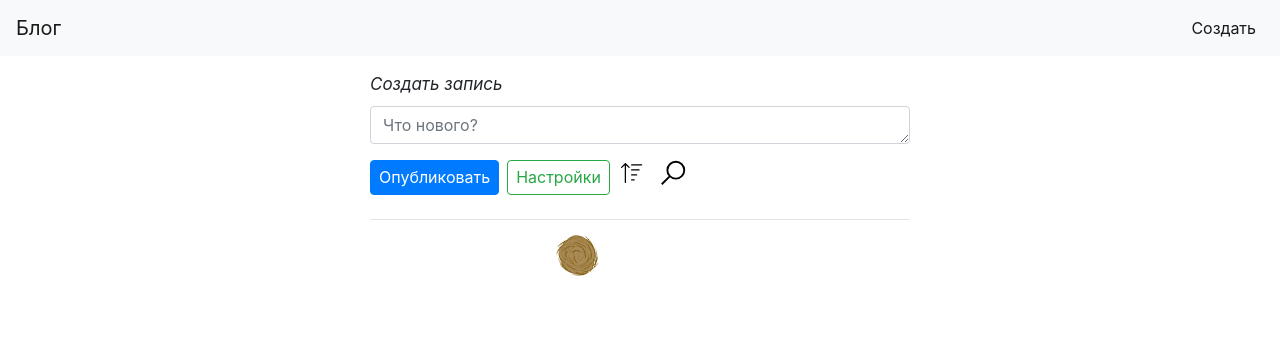
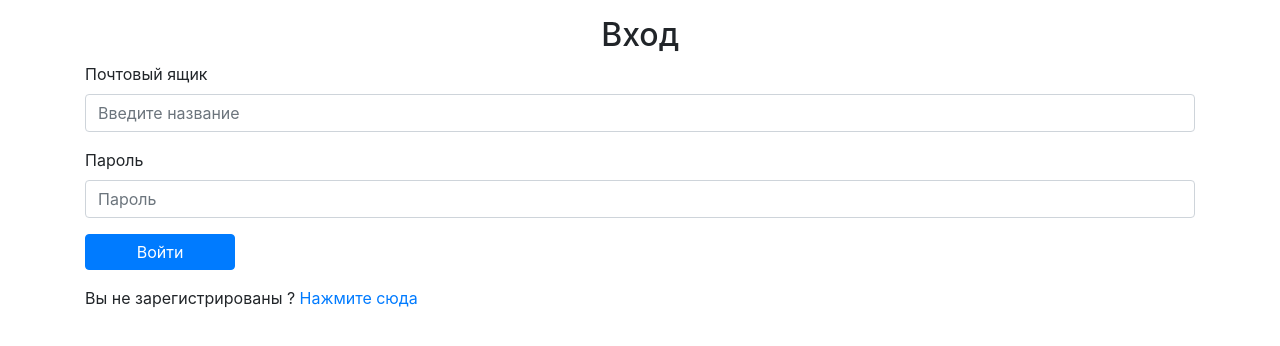
Before and after one commit to SokolovskyiAnton/blog, a Vue app: page / in a window 1280 px wide. Shown: the top 346 px of the page. Built offline with nearby package versions, Linux system fonts and the light colour scheme.

Commit message:
Созданы страницы Логин и Регистрация.Изменены роуты

```diff
--- a/src/App.vue
+++ b/src/App.vue
@@ -1,19 +1,14 @@
 <template>
   <div id="app">
-    <Navbar/>
     <router-view/>
   </div>
 </template>
 
 <script>
-import Navbar from './components/Navbar'
 import 'bootstrap/dist/css/bootstrap.css'
 import 'bootstrap-vue/dist/bootstrap-vue.css'
 
 export default {
-  components: {
-    Navbar
-  }
 
 }
 </script>
--- a/src/router/index.js
+++ b/src/router/index.js
@@ -1,6 +1,8 @@
 import Vue from 'vue'
 import VueRouter from 'vue-router'
 import Home from '../views/Home.vue'
+import Login from '../views/Login.vue'
+import Register from '../views/Register.vue'
 
 
 Vue.use(VueRouter)
@@ -8,6 +10,16 @@ Vue.use(VueRouter)
   const routes = [
   {
     path: '/',
+    name: 'Login',
+    component: Login
+  },
+  {
+    path: '/register',
+    name: 'Register',
+    component: Register
+  },
+  {
+    path: '/home',
     name: 'Home',
     component: Home
   }
--- a/src/views/Home.vue
+++ b/src/views/Home.vue
@@ -1,5 +1,6 @@
 <template>
   <div class="container">
+    <Navbar/>
     <div class="row">
       <div class="col-sm-6 mx-auto mt-3">
         <form @submit.prevent="addWallPost">
@@ -76,10 +77,13 @@
 </template>
 
 <script>
-
+import Navbar from '../components/Navbar'
 
 export default {
   name: 'Home',
+  components: {
+    Navbar
+  },
   data() {
     return {
       textSearch: '',
@@ -204,7 +208,7 @@ export default {
       const srchText = this.textSearch;
       return this.myPosts.filter(function (elem) {
 
-          if(srchText==='') return true;
+          if (srchText==='') return true;
           else return elem.text.indexOf(srchText) > -1;
       })
     }
--- /dev/null
+++ b/src/views/Login.vue
@@ -0,0 +1,42 @@
+<template>
+    <div class="container" id="login">
+        <div>
+            <h2 class="mt-3 text-center">Вход</h2>
+            <form @submit.prevent="sendForm">
+                <div class="form-group">
+                  <label for="idEmail">Почтовый ящик</label>
+                  <input v-model="email" type="email" class="form-control" id="idEmail" placeholder="Введите название">
+                </div>
+                <div class="form-group">
+                  <label for="idPassword">Пароль</label>
+                  <input v-model="password" type="password" class="form-control" id="idPassword" placeholder="Пароль">
+                </div>
+                <button style="width: 150px;" type="submit" class="btn btn-primary">Войти</button>
+                <p class="mt-3">Вы не зарегистрированы ? <router-link to="/register">Нажмите сюда</router-link> </p>
+            </form>
+        </div>
+
+    </div>
+</template>
+
+<script>
+export default {
+    name: 'Login',
+    data() {
+        return {
+            email: '',
+            password: ''
+        }
+    },
+    methods: {
+        sendForm() {
+            console.log(1);
+        }
+    }
+
+}
+</script>
+
+<style scoped>
+
+</style>
--- /dev/null
+++ b/src/views/Register.vue
@@ -0,0 +1,38 @@
+<template>
+    <div class="container" id="login">
+        <div>
+            <h2 class="mt-3 text-center">Регистрация</h2>
+            <form @submit.prevent="sendForm">
+                <div class="form-group">
+                  <label for="idEmail">Почтовый ящик</label>
+                  <input v-model="email" type="email" class="form-control" id="idEmail" placeholder="Введите название">
+                </div>
+                <div class="form-group">
+                  <label for="idPassword">Пароль</label>
+                  <input v-model="password" type="password" class="form-control" id="idPassword" placeholder="Пароль">
+                </div>
+                <button type="submit" class="btn btn-primary">Зарегистрироваться</button>
+                <p class="mt-3">Уже есть аккаунт ? <router-link to="/">Нажмите сюда</router-link> </p>
+            </form>
+        </div>
+
+    </div>
+</template>
+
+<script>
+export default {
+    name: 'Login',
+    data() {
+        return {
+            email: '',
+            password: ''
+        }
+    },
+    methods: {
+        sendForm() {
+            console.log(1);
+        }
+    }
+
+}
+</script>
```
